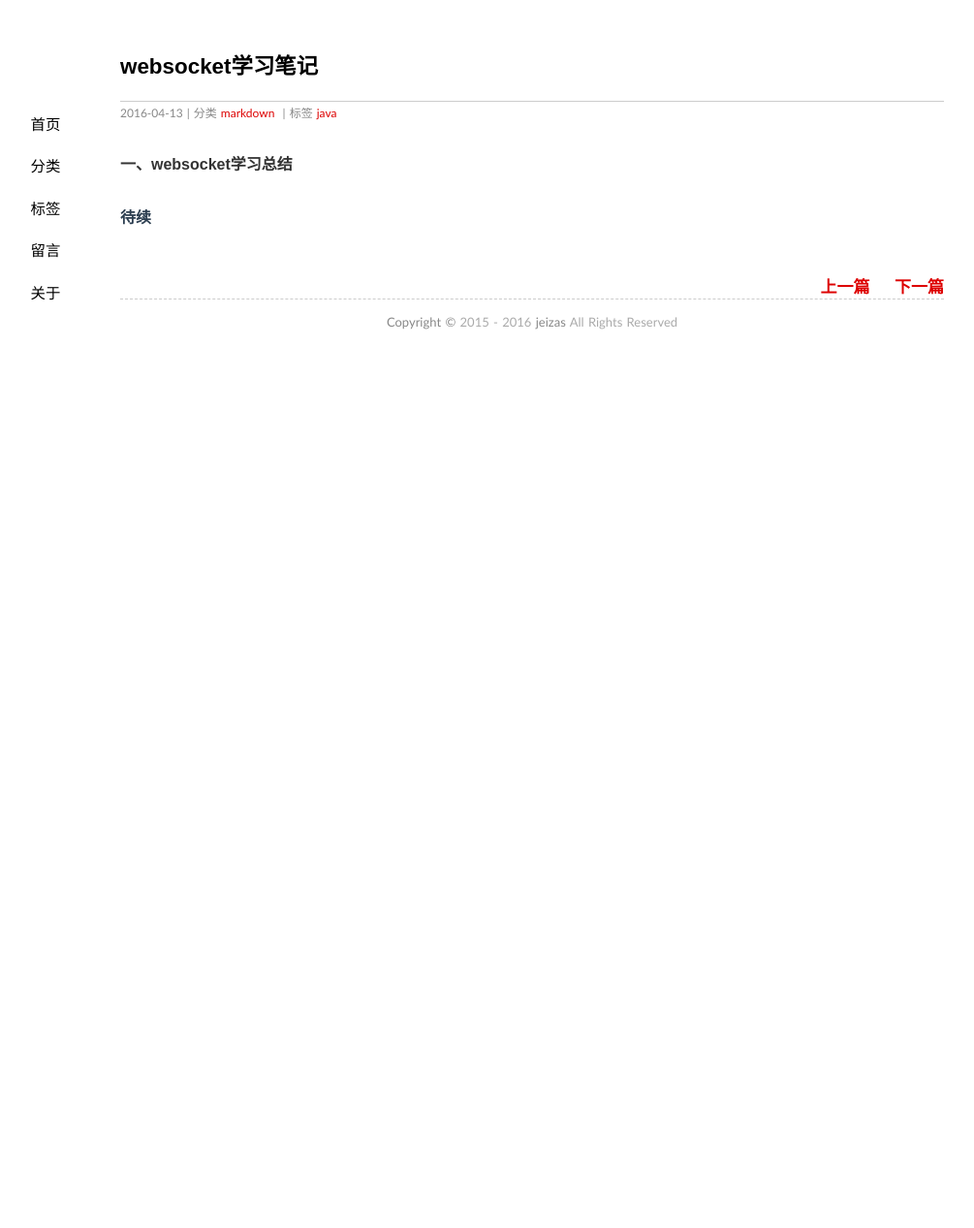
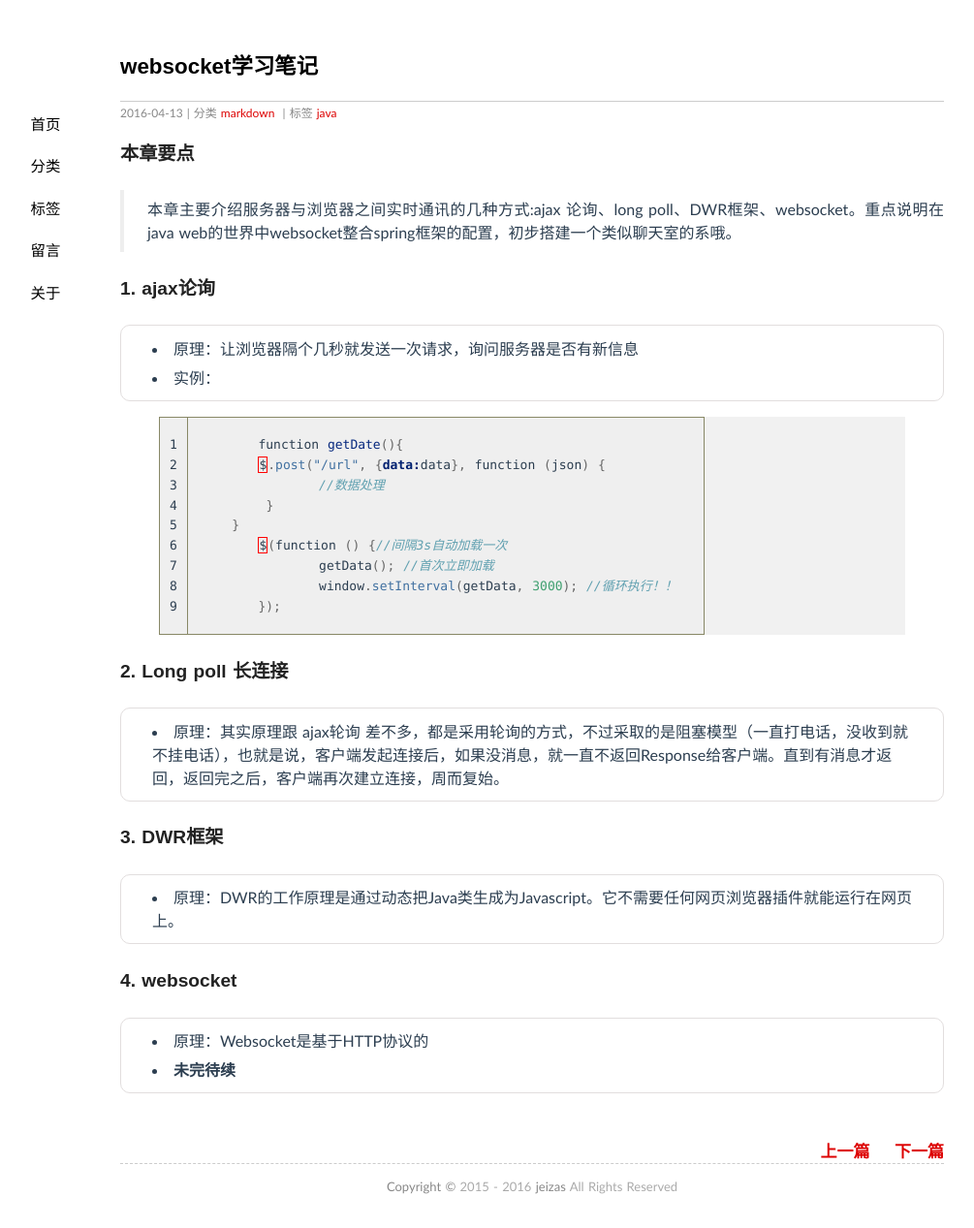
Before and after one commit to jeizas/jeizas.github.io, a Jekyll site: the page built from _posts/2016-04-13-websocket.md, in a window 1280 px wide. Shown: the whole page at 97% size, without its empty margins (91-1096 px from the left). Built offline with Jekyll 4.4.1, drawn with Linux system fonts in a browser that asks for light colours; comment, search, counter and statistics services are not loaded; before the commit the page ends 900 px from its top, so only the background shows below that.

Commit message:
修改：     _posts/2016-04-13-websocket.md

```diff
--- a/_posts/2016-04-13-websocket.md
+++ b/_posts/2016-04-13-websocket.md
@@ -5,5 +5,36 @@ date: 2016-04-13 23:20
 categories: [markdown]
 tags: [java]
 ---
-#### 一、websocket学习总结
-**待续**
+### 本章要点
+
+> 本章主要介绍服务器与浏览器之间实时通讯的几种方式:ajax 论询、long poll、DWR框架、websocket。重点说明在java web的世界中websocket整合spring框架的配置，初步搭建一个类似聊天室的系哦。
+
+### 1. ajax论询
+
+* 原理：让浏览器隔个几秒就发送一次请求，询问服务器是否有新信息
+* 实例：
+
+{% highlight java linenos %}
+	function getDate(){
+    	$.post("/url", {data:data}, function (json) {
+        	//数据处理
+        }
+    }
+	$(function () {//间隔3s自动加载一次
+		getData(); //首次立即加载
+		window.setInterval(getData, 3000); //循环执行！！
+	});
+{% endhighlight java %}
+
+### 2. Long poll 长连接
+
+- 原理：其实原理跟 ajax轮询 差不多，都是采用轮询的方式，不过采取的是阻塞模型（一直打电话，没收到就不挂电话），也就是说，客户端发起连接后，如果没消息，就一直不返回Response给客户端。直到有消息才返回，返回完之后，客户端再次建立连接，周而复始。
+
+### 3. DWR框架
+
+- 原理：DWR的工作原理是通过动态把Java类生成为Javascript。它不需要任何网页浏览器插件就能运行在网页上。
+
+### 4. websocket
+
+- 原理：Websocket是基于HTTP协议的
+- **未完待续**
```
